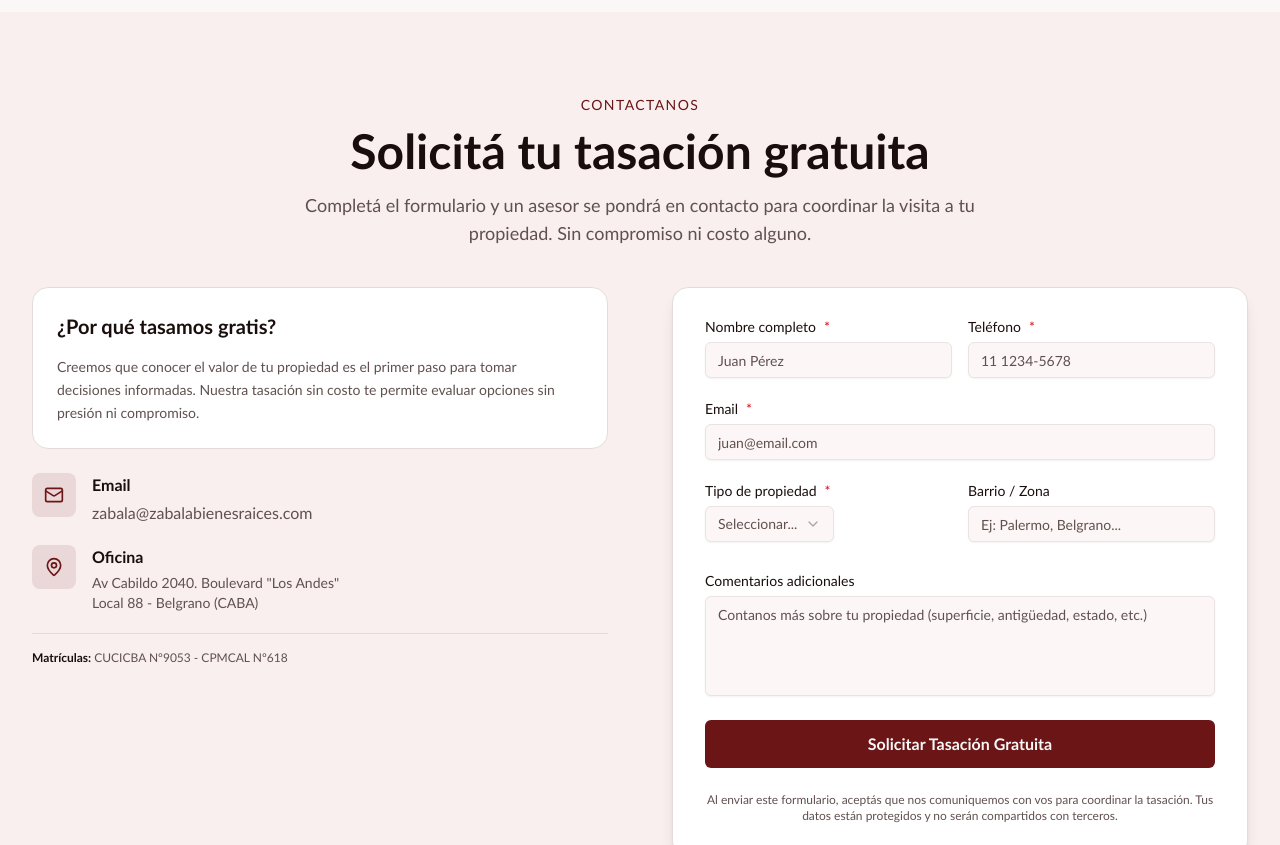
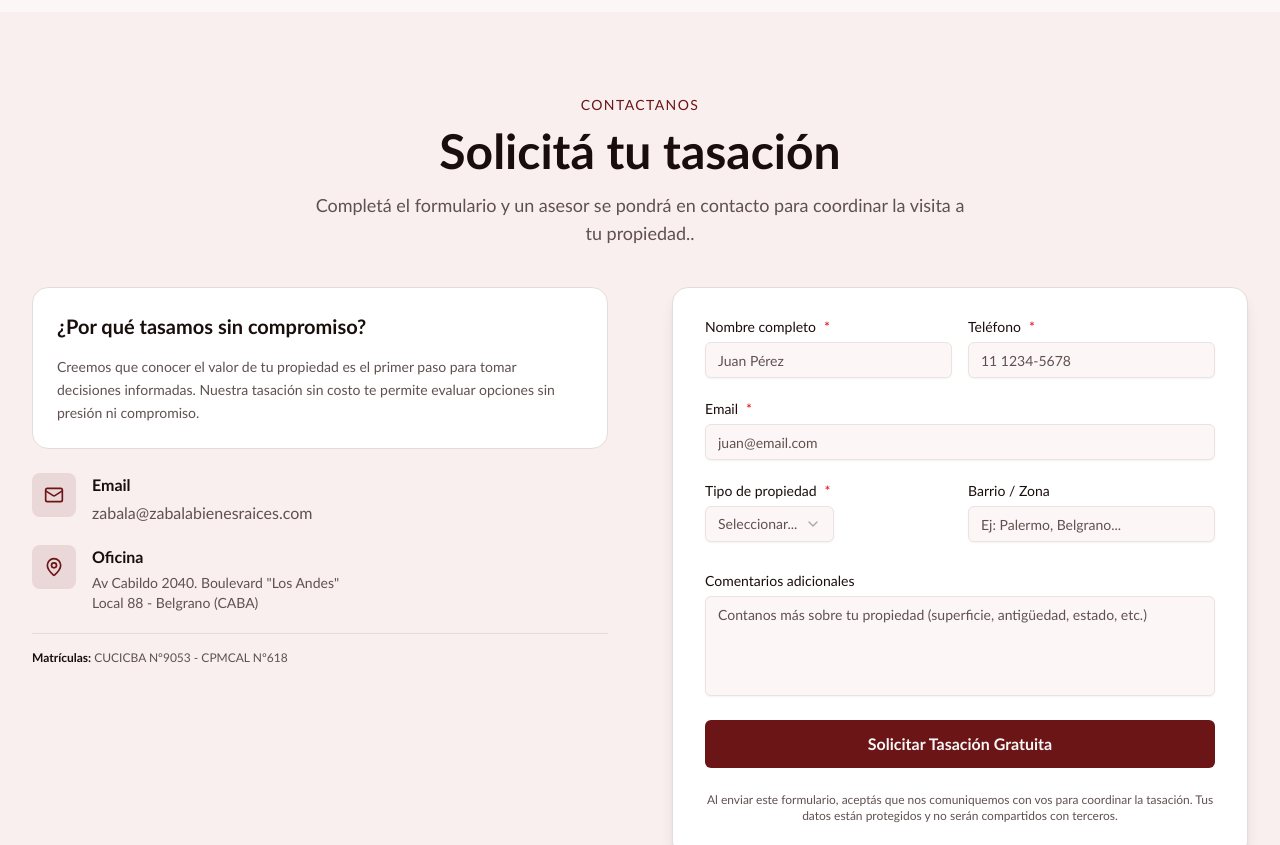
Before and after one commit to malenarmr/zabala-tasaciones, a Next.js app: page / in a window 1280 px wide. Shown: the part 1000-1845 px from the top of the page. Built offline with nearby package versions, Linux system fonts and the light colour scheme.

Commit message:
Fix textos

```diff
--- a/components/contact-form.tsx
+++ b/components/contact-form.tsx
@@ -79,11 +79,11 @@ export function ContactForm() {
             id="contact-heading"
             className="font-sans text-3xl md:text-4xl lg:text-5xl font-bold text-foreground mb-4 text-balance"
           >
-            Solicitá tu tasación gratuita
+            Solicitá tu tasación
           </h2>
           <p className="text-lg text-muted-foreground max-w-2xl mx-auto text-pretty">
             Completá el formulario y un asesor se pondrá en contacto para
-            coordinar la visita a tu propiedad. Sin compromiso ni costo alguno.
+            coordinar la visita a tu propiedad..
           </p>
         </div>
 
@@ -92,7 +92,7 @@ export function ContactForm() {
           <div className="lg:sticky lg:top-24">
             <div className="bg-card rounded-2xl p-6 border border-border mb-6">
               <h3 className="font-sans text-xl font-semibold text-foreground mb-4">
-                ¿Por qué tasamos gratis?
+                ¿Por qué tasamos sin compromiso?
               </h3>
               <p className="text-muted-foreground text-sm leading-relaxed">
                 Creemos que conocer el valor de tu propiedad es el primer paso
--- a/components/footer.tsx
+++ b/components/footer.tsx
@@ -73,22 +73,9 @@ export function Footer() {
         <div className="border-t border-background/20 pt-8">
           <div className="flex flex-col md:flex-row justify-between items-center gap-4">
             <p className="text-sm opacity-70">
-              © {currentYear} Valor Real. Todos los derechos reservados.
+              © {currentYear} Zabala Bienes Raíces. Todos los derechos
+              reservados.
             </p>
-            <nav className="flex gap-6 text-sm" aria-label="Enlaces legales">
-              <Link
-                href="#"
-                className="opacity-70 hover:opacity-100 transition-opacity"
-              >
-                Política de Privacidad
-              </Link>
-              <Link
-                href="#"
-                className="opacity-70 hover:opacity-100 transition-opacity"
-              >
-                Términos y Condiciones
-              </Link>
-            </nav>
           </div>
         </div>
       </div>
```
